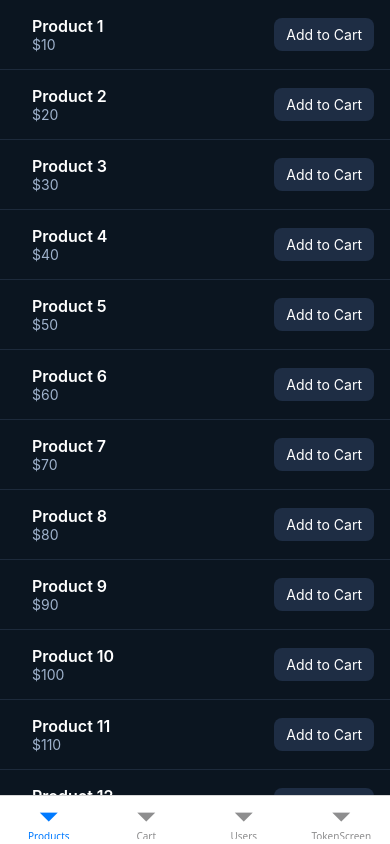
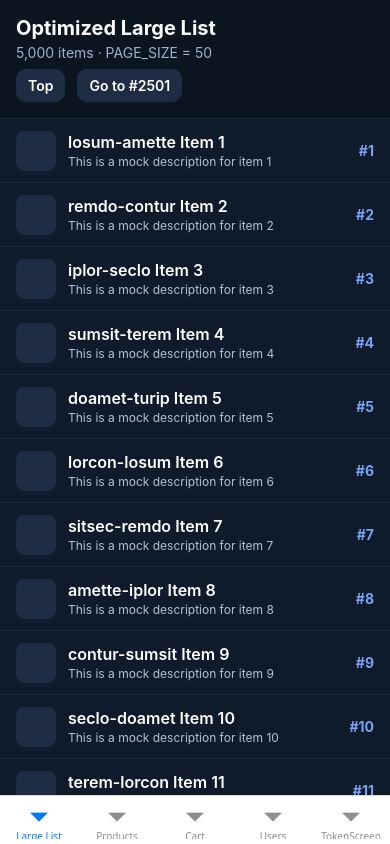
Before and after one commit to akjain1509/my-app, a React Native app: screen /UserList in a window 390 px wide. Built offline with nearby package versions, Linux system fonts and the light colour scheme.

Commit message:
large list added in bottom tab

```diff
--- a/src/navigation/RootNavigator.tsx
+++ b/src/navigation/RootNavigator.tsx
@@ -7,6 +7,7 @@ import UserListScreen from '../screens/UserListScreen';
 import { createNativeStackNavigator } from '@react-navigation/native-stack';
 import UserDetailsScreen from '../screens/UserDetailsScreen';
 import TokenScreen from '../screens/TokenScreen';
+import LargeListScreen from '../screens/LargeListScreen';
 // import { MaterialCommunityIcons } from '@expo/vector-icons';
 
 export type RootStackParamList = {
@@ -44,6 +45,7 @@ export default function RootNavigator() {
             }}
         >
             <Tab.Navigator screenOptions={{ headerShown: false }}>
+                <Tab.Screen name="LargeListScreen" component={LargeListScreen} options={{ title: 'Large List' }} />
                 <Tab.Screen name="Products" component={ProductListScreen} />
                 <Tab.Screen name="Cart" component={CartScreen} />
                 <Tab.Screen name="Users" component={UsersStack} />
@@ -52,35 +54,3 @@ export default function RootNavigator() {
         </NavigationContainer>
     );
 }
-
-// const Tab = createBottomTabNavigator();
-
-// export default function RootNavigator() {
-//     return (
-//         <NavigationContainer>
-//             <Tab.Navigator
-//                 screenOptions={({ route }) => ({
-//                     // tabBarIcon: ({ focused, color, size }) => {
-//                     //     let iconName;
-
-//                     //     if (route.name === 'Products') {
-//                     //         iconName = focused ? 'home' : 'home-outline';
-//                     //     } else if (route.name === 'Cart') {
-//                     //         iconName = focused ? 'cart' : 'cart-outline';
-//                     //     }
-
-//                     //     return <MaterialCommunityIcons name={iconName} size={size} color={color} />;
-//                     // },
-//                     headerShown: true,
-//                     tabBarStyle: { backgroundColor: '#0b1520' },
-//                     tabBarActiveTintColor: '#7aa2f7',
-
-//                 })}
-//             >
-//                 <Tab.Screen name="Products" component={ProductListScreen} />
-//                 <Tab.Screen name="Cart" component={CartScreen} />
-//                 <Tab.Screen name="Users" component={UserListScreen} />
-//             </Tab.Navigator>
-//         </NavigationContainer>
-//     );
-// }
```
